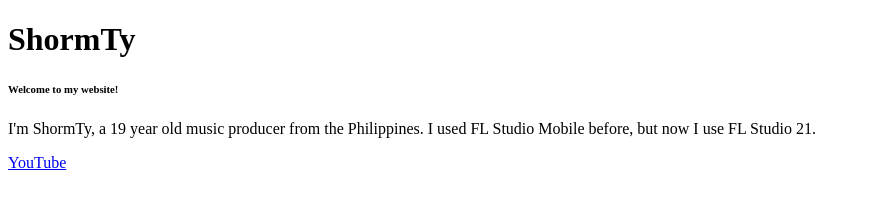
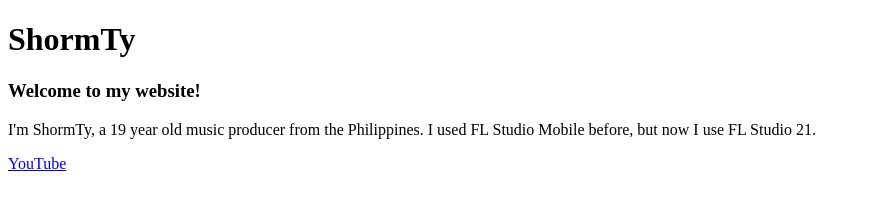
Before and after one commit to ShormTy/ShormTy, a plain HTML site: page index.html in a window 1280 px wide. Shown: the whole page, without its empty margins (0-870 px from the left). Drawn offline with Linux system fonts and the light colour scheme.

Commit message:
Update index.html

```diff
--- a/index.html
+++ b/index.html
@@ -7,7 +7,7 @@
 </head>
 <body>
   <h1>ShormTy</h1>
-  <h6> Welcome to my website!</h6>
+  <h3> Welcome to my website!</h3>
   <p>I'm ShormTy, a 19 year old music producer from the Philippines. I used FL Studio Mobile before, but now I use FL Studio 21.</p>
   <a href="https://www.youtube.com/@shormty">YouTube</a><br>
 </body>
```
